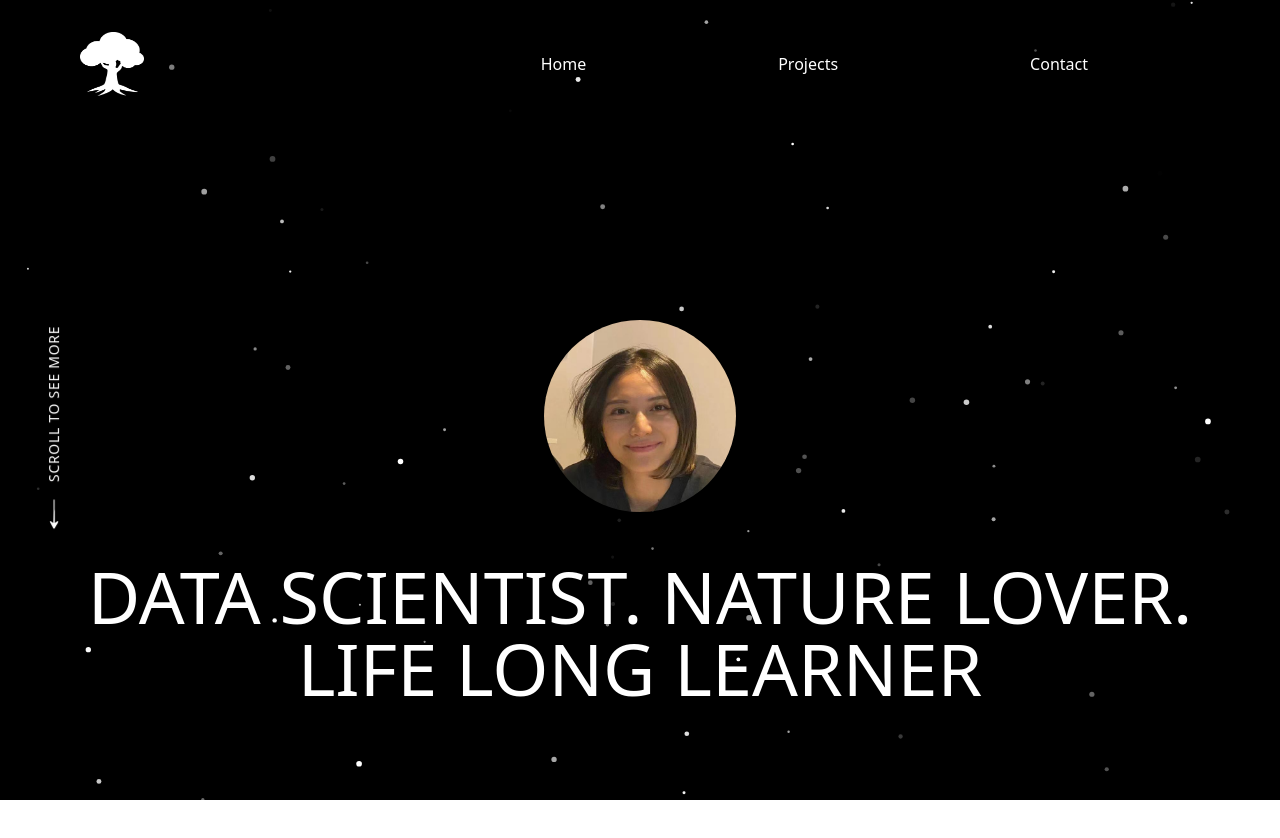
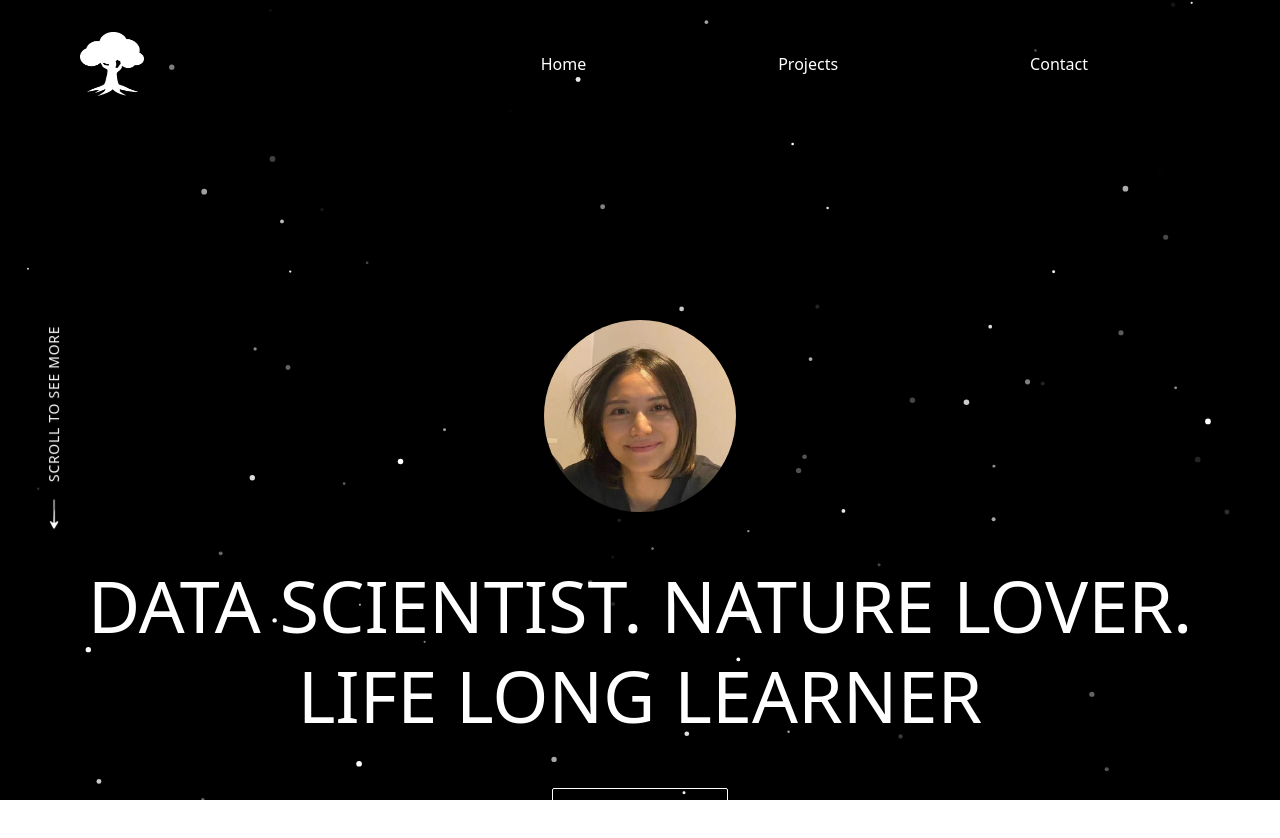
Before and after one commit to ravenwei730/portfolio, a React (Create React App) app: page / in a window 1280 px wide. Shown: the top 838 px of the page. Before the commit the page ends 800 px from the top, so only its background shows below. Built offline with nearby package versions, Linux system fonts and the light colour scheme.

Commit message:
add resume

```diff
--- a/public/index.html
+++ b/public/index.html
@@ -9,12 +9,13 @@
       name="description"
       content="Web site created using create-react-app"
     />
-    <link rel="apple-touch-icon" href="%PUBLIC_URL%/logo192.png" />
+    <!-- <link rel="apple-touch-icon" href="%PUBLIC_URL%/logo192.png" /> -->
     <!--
       manifest.json provides metadata used when your web app is installed on a
       user's mobile device or desktop. See https://developers.google.com/web/fundamentals/web-app-manifest/
     -->
     <link rel="manifest" href="%PUBLIC_URL%/manifest.json" />
+    <script src="https://kit.fontawesome.com/02f97be018.js" crossorigin="anonymous"></script>
     <!--
       Notice the use of %PUBLIC_URL% in the tags above.
       It will be replaced with the URL of the `public` folder during the build.
--- a/src/App.tsx
+++ b/src/App.tsx
@@ -41,10 +41,15 @@ function App() {
                     {/* Portrait photo */}
                         <img className="w-48 h-auto  block rounded-full aspect-square mt-48" src={profile} alt=""/>
 
-                        <div className="text-7xl text-center">
+                        <div className="text-7xl text-center leading-tight">
                             DATA SCIENTIST. NATURE LOVER. <br />
                             LIFE LONG LEARNER
                         </div>
+
+                        <a style={{ border: "1px solid white" }} className="p-4 rounded-sm w-44 text-center"
+                        target="_blank" href="../assets/files/ravenwei_resume.pdf">
+                            <i className="fa-regular fa-file mr-2"></i> Resume
+                        </a>
 
                 </div>
             </div>
```
Also changed, not shown: 1 other file (tests, documents, lock files or other folders).
